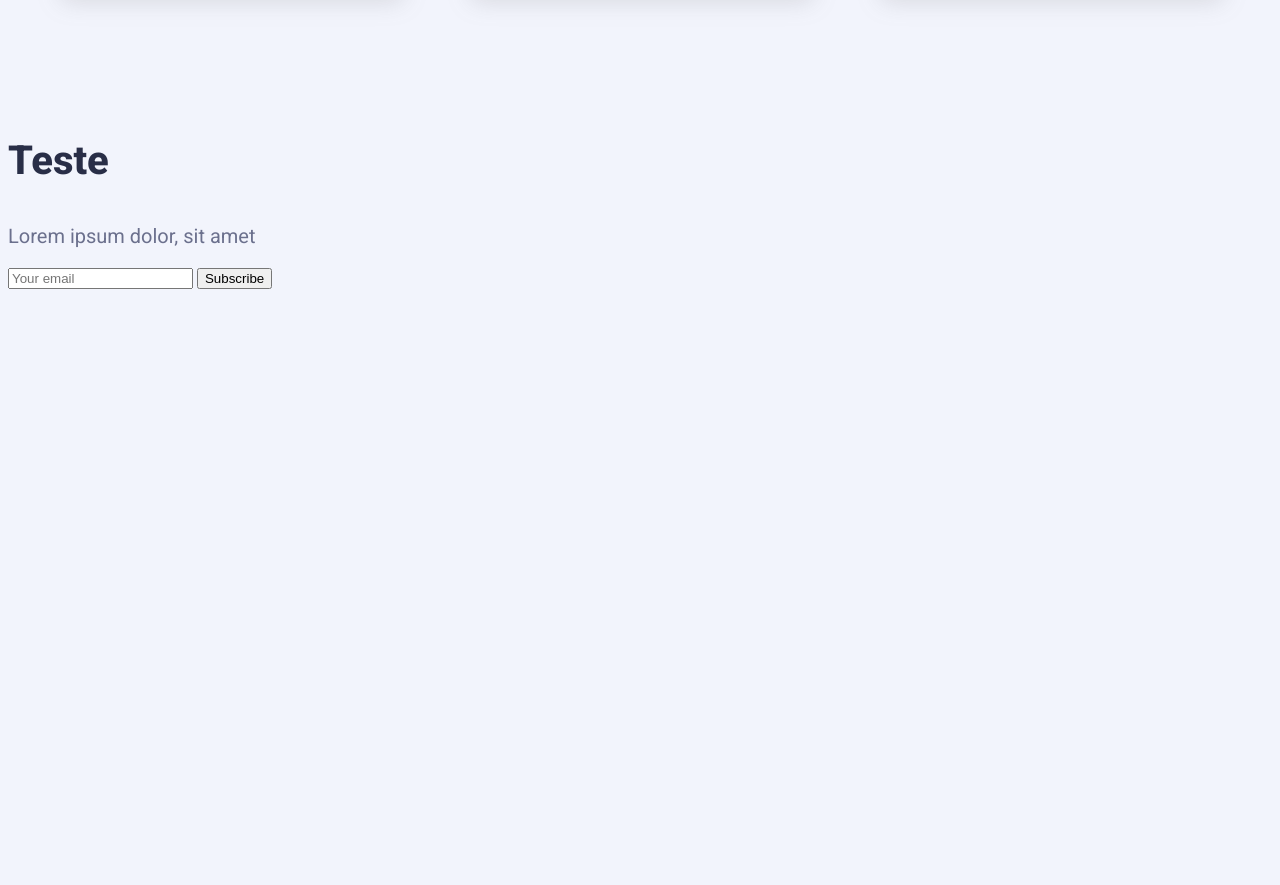
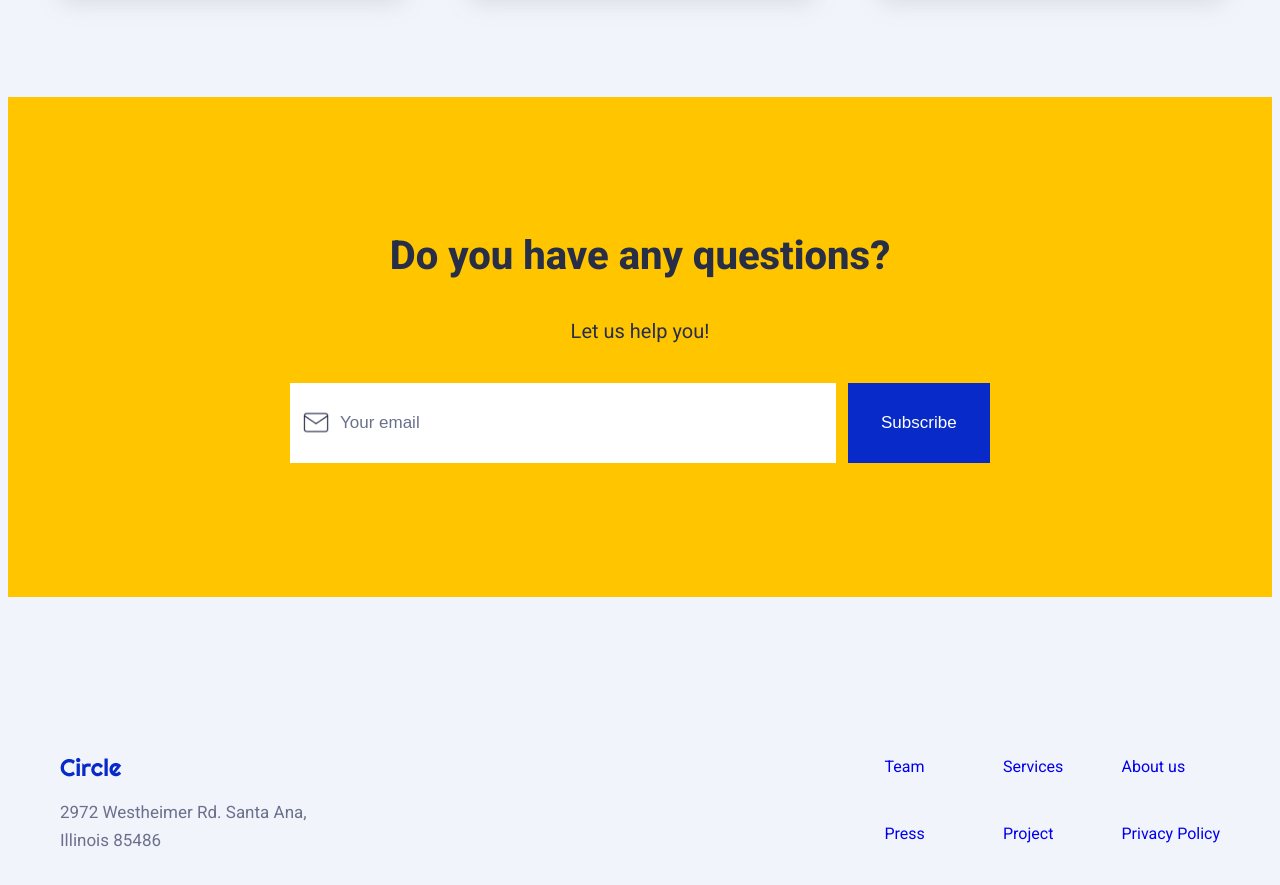
Before and after one commit to yobo-16/mid-project-fr-2025, a plain HTML site: page index.html in a window 1280 px wide. Shown: the part 2941-3826 px from the top of the page. Before the commit the page ends 3238 px from the top, so only its background shows below. Drawn offline with Linux system fonts and the light colour scheme.

Commit message:
crear footer

```diff
--- /dev/null
+++ b/css/footer.css
@@ -0,0 +1,29 @@
+
+footer{
+    margin-bottom: 48px;
+    display: flex;
+    justify-content: space-between;
+
+    @media screen and (max-width: 576px){
+        flex-direction: column-reverse;
+        gap: 48px;
+    }
+}
+.copyright{
+    p{
+        line-height: 28px;
+    }
+}
+
+.links-footer{
+    display: grid;
+    grid-template-columns: repeat(3, 1fr);
+    gap: 20px;
+    transition: all .2s;
+    .link{
+        text-decoration: none;
+        &:hover{
+            color: var(--secondary);
+        }
+    }
+}
--- /dev/null
+++ b/css/input-home.css
@@ -0,0 +1,73 @@
+.input-home{
+    background-color: var(--secondary);
+    height: 500px;
+    margin: auto;
+    max-width: 1320px;
+    width: 100%;
+    display: flex;
+    align-items: center;
+    justify-content: center;
+
+    p{
+        color: var(--neutral-dark);
+        font-size: 20px;
+    }
+}
+
+.input-content{
+    text-align: center;
+    width: 100%;
+
+}
+
+.form-home{
+    display: flex;
+    gap: 12px;
+    justify-content: center;
+    margin: 40px auto ;
+    max-width: 700px;
+    width: 100%;
+    @media screen and (max-width: 576px){
+        flex-direction: column;
+        padding:  0 20px;
+    }
+}
+
+.incon-input{
+    display: flex;
+    align-items: center;
+    gap: 8px;
+    background-color: #fff;
+    width: 100%;
+    padding-left: 12px;
+}
+
+
+
+.form-home input{
+    width: 100%;
+    height: 80px;
+    border: none;
+    font-size: 17px;
+
+    /* ::placeholder{
+        color: var(--neutral-medium);
+    } */
+}
+
+.form-home input::placeholder{
+    color: var(--neutral-medium);
+}
+.form-home input:focus{
+    outline: none;
+    border: none;
+}
+
+.form-home button{
+    height: 80px;
+    width: 180px;
+    @media screen and (max-width: 576px){
+        margin: auto;
+        width: 100%;
+    }
+}
--- a/css/style.css
+++ b/css/style.css
@@ -10,3 +10,5 @@
 @import url("brand-carousel.css");
 @import url("recent-projects.css");
 @import url("testimonial.css");
+@import url("input-home.css");
+@import url("footer.css");
--- a/css/testimonial.css
+++ b/css/testimonial.css
@@ -4,7 +4,8 @@
     background-position: center;
     max-width: 1320px !important;
     width: 100% !important;
-    height: 600px;margin: auto;
+    height: 600px;
+    margin: auto;
     padding: 50px 60px;
 
     @media screen and (max-width: 576px){
--- a/index.html
+++ b/index.html
@@ -235,14 +235,42 @@
 
     <section class="input-home">
         <div class="input-content">
-            <h3>Teste</h3>
-            <p>Lorem ipsum dolor, sit amet </p>
-            <form action="post">
-                <input type="text" placeholder="Your email">
-                <button type="submit">Subscribe</button>
+            <h3>Do you have any questions?</h3>
+            <p class="headline-regular">Let us help you! </p>
+            <form class="form-home" action="post">
+                <div class="incon-input">
+                    <img src="./src/img/icons/mail.png" alt="email icon">
+                    <input type="text" placeholder="Your email">
+                </div>
+                <button class=" btn-primary subscribe-btn" type="submit">Subscribe</button>
             </form>
         </div>
     </section>
+
+    <!-- Footer -->
+    <div class="clear-fix"></div>
+    <div class="clear-fix"></div>
+
+    <div class="container">
+        <footer>
+            <div class="copyright">
+                <div class="logo">
+                    <a href="/">
+                        <img src="./src/img/logo-circle.png" alt="logo">
+                    </a>
+                </div>
+                <p class="headline-regular">2972 Westheimer Rd. Santa Ana,<br>Illinois 85486 </p>
+            </div>
+            <div class="links-footer">
+                <a href="#" class="link">Team</a>
+                <a href="#" class="link">Services</a>
+                <a href="#" class="link">About us</a>
+                <a href="#" class="link">Press</a>
+                <a href="#" class="link">Project</a>
+                <a href="#" class="link">Privacy Policy</a>
+            </div>
+        </footer>
+    </div>
 
 
     <script src="./src/js/index.js"></script>
```
Also changed, not shown: src/img/icons/mail.png (added), src/js/cardInfo.js (added).
